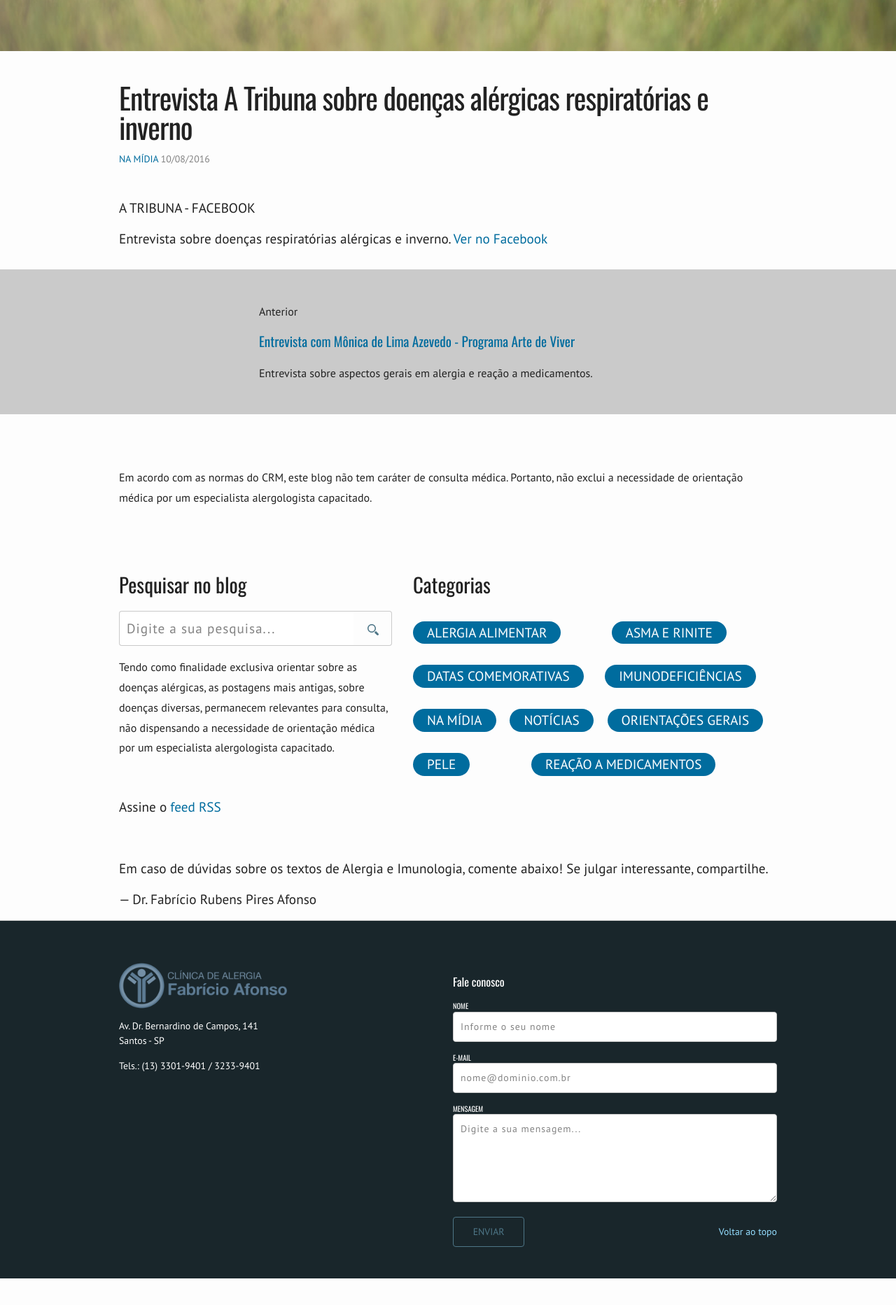
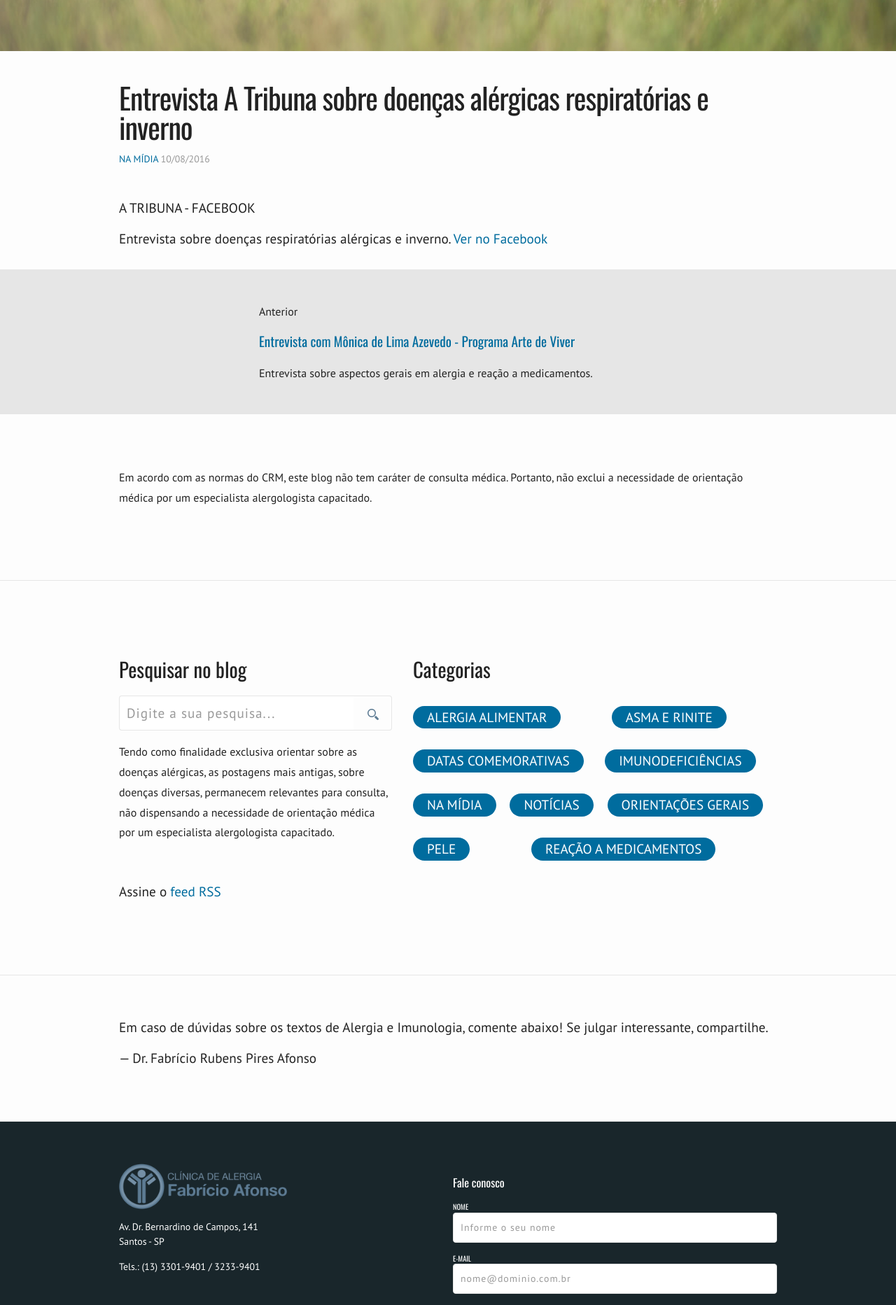
Before and after one commit to aleamparo/clinicafabricioafonso.github.io, a Jekyll site: the page built from _posts/na-midia/2016-08-10-a-tribuna-facebook-entrevista-sobre-doencas-alergicas-respiratorias-e-inverno.md, in a window 1280 px wide. Shown: the part 557-2422 px from the top of the page at 70% size. Built offline with Jekyll 4.4.1, drawn with Linux system fonts in a browser that asks for light colours; comment, search, counter and statistics services are not loaded; before the commit the page ends 2384 px from its top, so only the background shows below that.

Commit message:
Correção de cores para blocos de destaque

```diff
--- a/_layouts/post.html
+++ b/_layouts/post.html
@@ -25,7 +25,7 @@ layout: default
 		{{ content }}
 	</div>
 
-	<div class="hero grey-light" data-grid="around spacing">
+	<div class="hero light" data-grid="around spacing">
 
 	{% if page.next %}
 		<div class="wrapper small" data-text="right">
@@ -56,9 +56,31 @@ layout: default
 	</p>
 </aside>
 
+<hr>
 {% include sidebar.html %}
+<hr>
 
 <div class="wrapper">
 	<p>Em caso de dúvidas sobre os textos de Alergia e Imunologia, comente abaixo! Se julgar interessante, compartilhe.</p>
 	<p>&mdash; Dr. Fabrício Rubens Pires Afonso</p>
+
 </div>
+
+<div class="page-content">
+	<div class="wrapper">
+		<div id="disqus_thread"></div>
+		<script>
+			var disqus_config = function () {
+				this.page.url = '{{ site.url }}{{ site.baseurl }}{{ page.url }}';
+				this.page.identifier = '{{ page.id }}';
+			};
+			(function() {
+				var d = document, s = d.createElement('script');
+				s.src = 'https://clinica-fabricio-afonso.disqus.com/embed.js';
+				s.setAttribute('data-timestamp', +new Date());
+				(d.head || d.body).appendChild(s);
+			})();
+		</script>
+		<noscript>Habilite o JavaScript no seu navegador para visualizar <a href="https://disqus.com/?ref_noscript">comentários do Disqus.</a></noscript>
+	</div>
+</div>
--- a/_sass/_base.sass
+++ b/_sass/_base.sass
@@ -127,7 +127,7 @@ pre
 
 .hero
     padding: $spacing-unit / 2
-    background-color: $hero
+    background-color: $brand-color-dark
     color: #fff
     a
         color: $hero-light
@@ -141,24 +141,17 @@ pre
     > :last-child
         margin-bottom: 0
 
-    &.light
-        background-color: $hero-light
-        @extend %hero-light
     &.dark
         background-color: $hero-dark
-    &.grey
-        background-color: $grey-color
-    &.grey-light
+    &.light
         background-color: $grey-color-light
         @extend %hero-light
-    &.grey-dark
-        background-color: $grey-color-dark
 
 .card
     margin-bottom: $spacing-unit / 2
     padding: $spacing-unit / 2
-    background-color: #f7f7f7
-    border-left: 5px solid $grey-color-light
+    background-color: $grey-color-light
+    border-left: 5px solid $grey-color
     +media-query($on-palm)
         padding: $spacing-unit / 4
 
--- a/_sass/_vars.sass
+++ b/_sass/_vars.sass
@@ -9,8 +9,8 @@ $base-line-height  : 1.5
 
 $spacing-unit : 30px
 
-$brand-color-dark   : #4e7687
-$brand-color-light  : #688d9e
+$brand-color-dark   : #5d7b93
+$brand-color-light  : #748fa5
 $hero-light         : #94ddff
 $hero               : #006c9e
 $hero-dark          : #19262b
@@ -20,8 +20,8 @@ $background-color : #fdfdfd
 $brand-color      : $brand-color-dark
 $brand-shadow     : $brand-color-light
 
-$grey-color       : #838383
-$grey-color-light : #cacaca
+$grey-color       : #999999
+$grey-color-light : #e6e6e6
 $grey-color-dark  : #4f4f4f
 
 // Width of the content area
```
